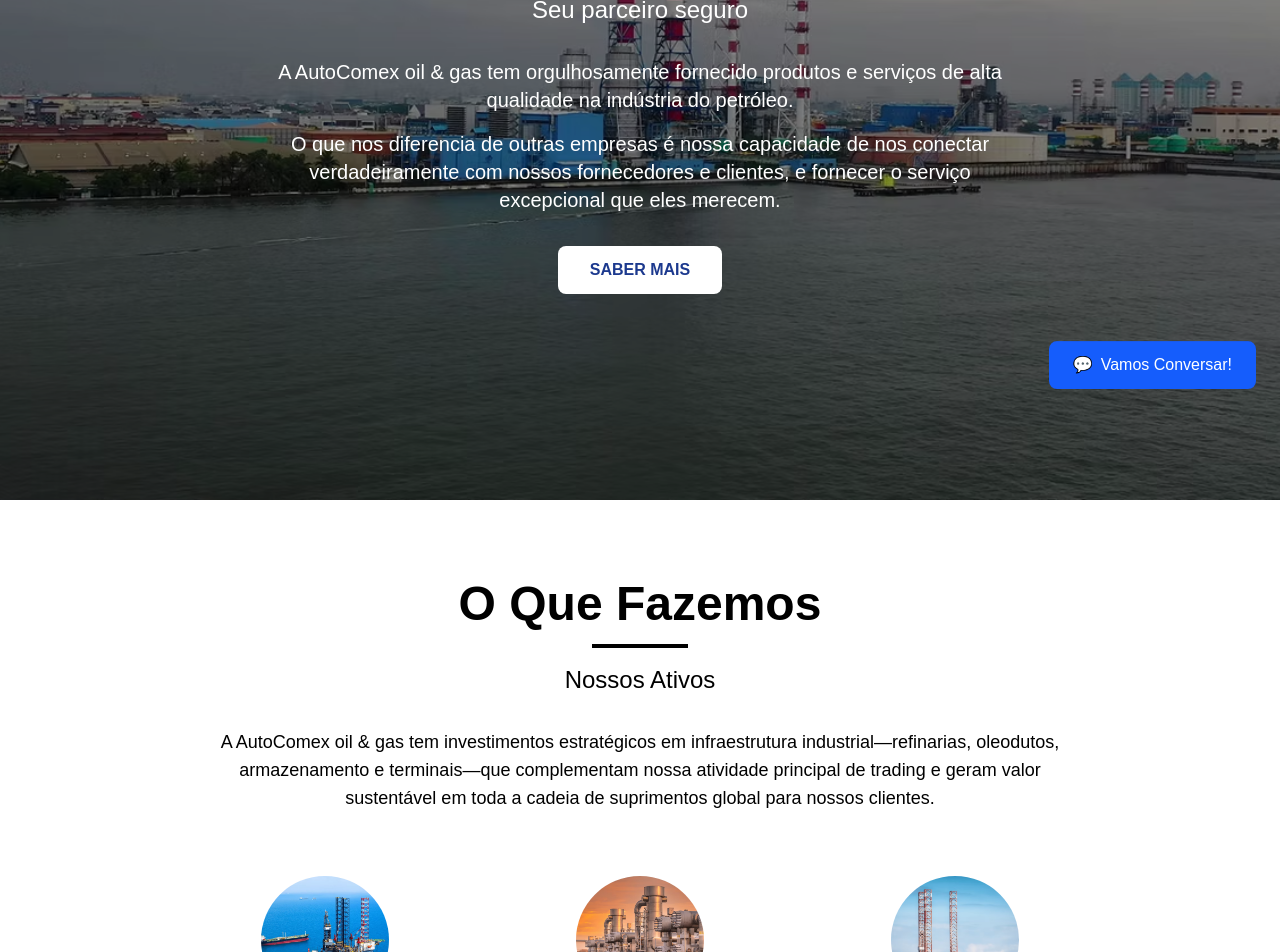
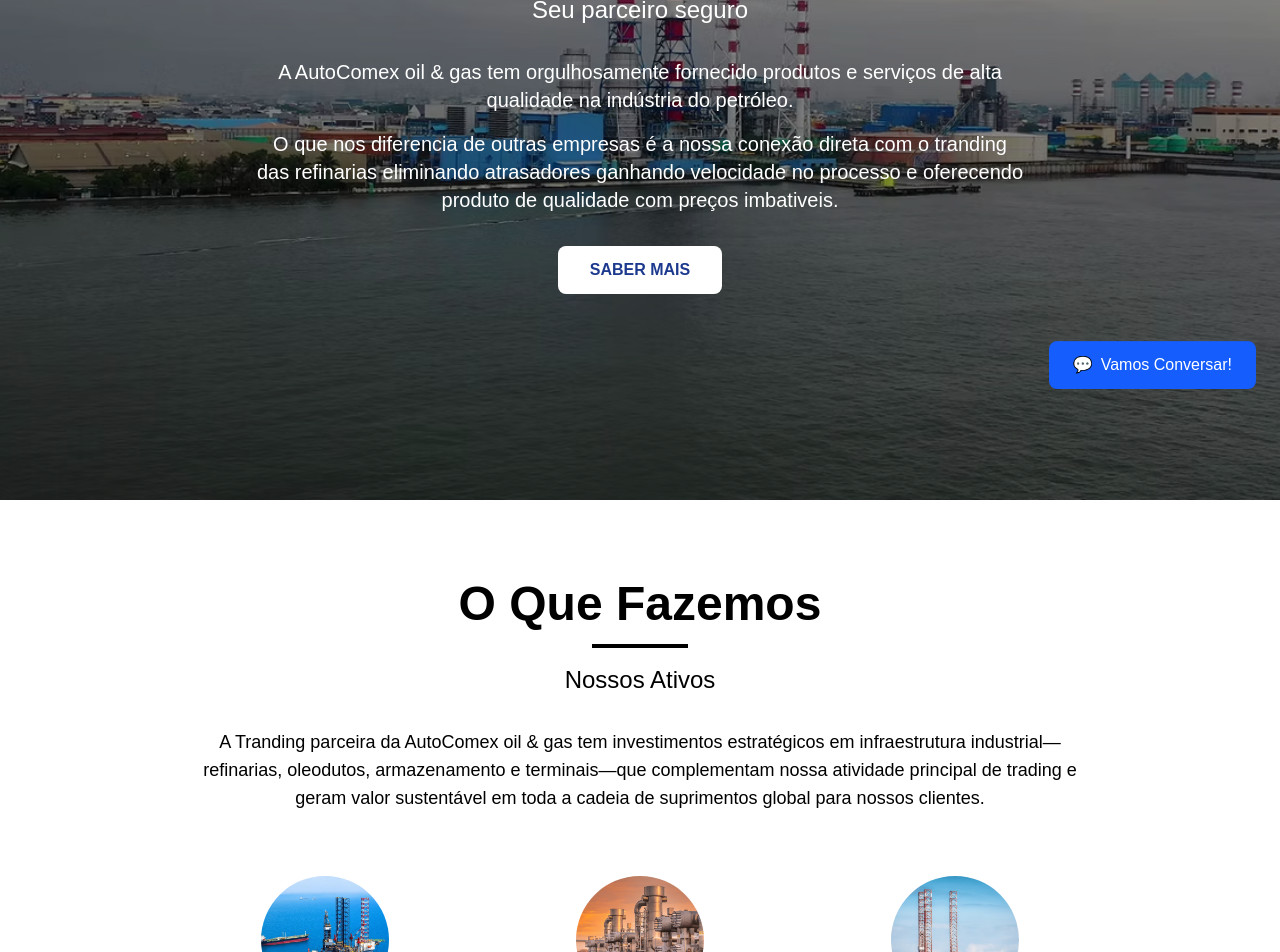
Before and after one commit to GabrielSRocha1/autocomex, a Next.js app: page / in a window 1280 px wide. Shown: the part 380-1332 px from the top of the page. Built offline with nearby package versions, Linux system fonts and the light colour scheme.

Commit message:
Add files via upload

```diff
--- a/src/app/page.tsx
+++ b/src/app/page.tsx
@@ -51,7 +51,7 @@
             <p className="text-xl md:text-2xl mb-8">Seu parceiro seguro</p>
             <div className="space-y-4 text-lg md:text-xl max-w-3xl mx-auto">
               <p>A AutoComex oil & gas tem orgulhosamente fornecido produtos e serviços de alta qualidade na indústria do petróleo.</p>
-              <p>O que nos diferencia de outras empresas é nossa capacidade de nos conectar verdadeiramente com nossos fornecedores e clientes, e fornecer o serviço excepcional que eles merecem.</p>
+              <p>O que nos diferencia de outras empresas é a nossa conexão direta com o tranding das refinarias eliminando atrasadores ganhando velocidade no processo e oferecendo produto de qualidade com preços imbativeis.</p>
             </div>
             <button className="mt-8 bg-white text-blue-900 px-8 py-3 rounded-lg font-bold hover:bg-gray-100 transition-colors">
               SABER MAIS
@@ -67,7 +67,7 @@
           <div className="w-24 h-1 bg-black mx-auto mb-4"></div>
           <h3 className="text-2xl text-black mb-8">Nossos Ativos</h3>
           <p className="text-lg text-black max-w-4xl mx-auto mb-16">
-            A AutoComex oil & gas tem investimentos estratégicos em infraestrutura industrial—refinarias, oleodutos, armazenamento e terminais—que complementam nossa atividade principal de trading e geram valor sustentável em toda a cadeia de suprimentos global para nossos clientes.
+            A  Tranding parceira da AutoComex oil & gas tem investimentos estratégicos em infraestrutura industrial—refinarias, oleodutos, armazenamento e terminais—que complementam nossa atividade principal de trading e geram valor sustentável em toda a cadeia de suprimentos global para nossos clientes.
           </p>
 
           <div className="grid md:grid-cols-3 gap-12 max-w-4xl mx-auto">
@@ -192,7 +192,7 @@
                 NOSSOS TRADINGS
               </h2>
               <p className="text-gray-800 text-lg lg:text-xl leading-relaxed mb-8">
-                O trading está no centro do negócio da AutoComex. Expandimos nosso portfólio de trading para incluir o fornecimento e entrega global de petróleo bruto e produtos petrolíferos refinados, GLP, gás natural e GNL, biocombustíveis e fertilizantes.
+                a Trading parceira da Autocomex. Expandimos nosso portfólio de trading para incluir o fornecimento e entrega global de petróleo bruto e produtos petrolíferos refinados, GLP, gás natural e GNL, biocombustíveis e fertilizantes.
               </p>
               <button className="bg-white text-blue-900 border-2 border-blue-900 px-8 py-3 rounded-lg font-bold hover:bg-gray-100 transition-colors">
                 SABER MAIS
@@ -246,7 +246,7 @@
           <div className="grid lg:grid-cols-2 gap-12 items-center">
             <div>
               <h2 className="text-4xl lg:text-5xl font-bold text-blue-900 mb-6 uppercase">
-                UM NEGÓCIO GLOBAL
+                A TRANDING PARCEIRA DA AUTOCOMEX TEM UMA PARCERIA GLOBAL
               </h2>
               <p className="text-gray-800 text-lg lg:text-xl leading-relaxed mb-8">
                 Uma visão interativa de onde a AutoComex oil & gas opera em todo o mundo.
```
